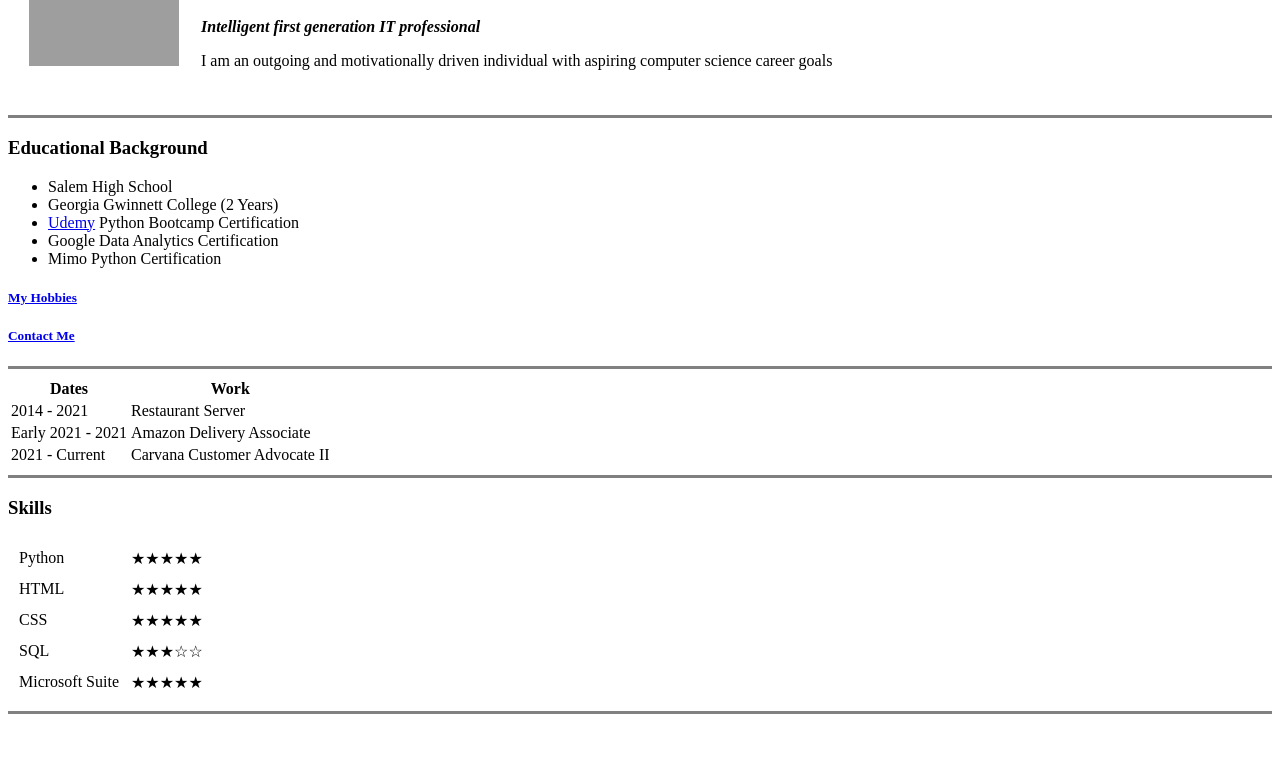
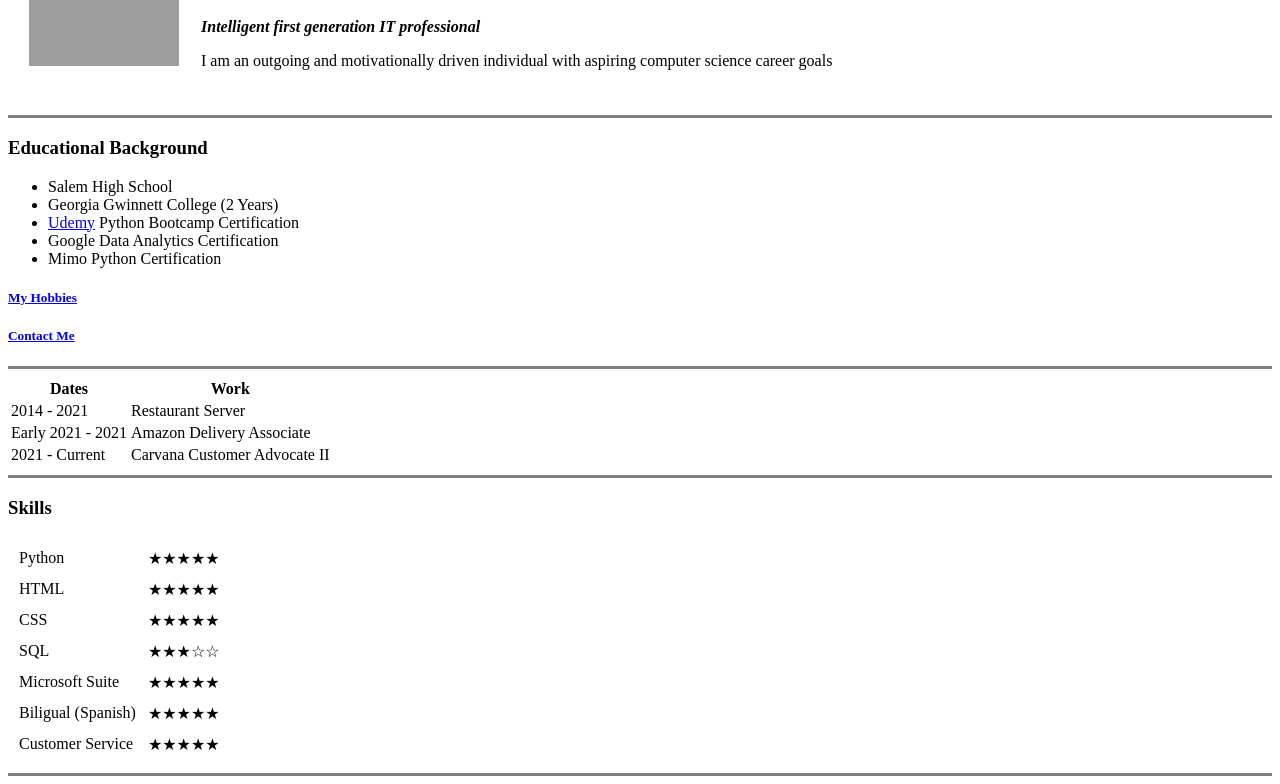
Before and after one commit to JBBrian/simple_cv, a plain HTML site: page index.html in a window 1280 px wide. Shown: the part 130-914 px from the top of the page. Before the commit the page ends 852 px from the top, so only its background shows below. Drawn offline with Linux system fonts and the light colour scheme; grey boxes are pictures that could not be loaded.

Commit message:
added skills

```diff
--- a/index.html
+++ b/index.html
@@ -73,6 +73,14 @@
                 <td>Microsoft Suite</td>
                 <td>★★★★★</td>
             </tr>
+            <tr>
+                <td>Biligual (Spanish)</td>
+                <td>★★★★★</td>
+            </tr>
+            <tr>
+                <td>Customer Service</td>
+                <td>★★★★★</td>
+            </tr>
         </table>
     <hr size="3" noshade>
     </body>
```
